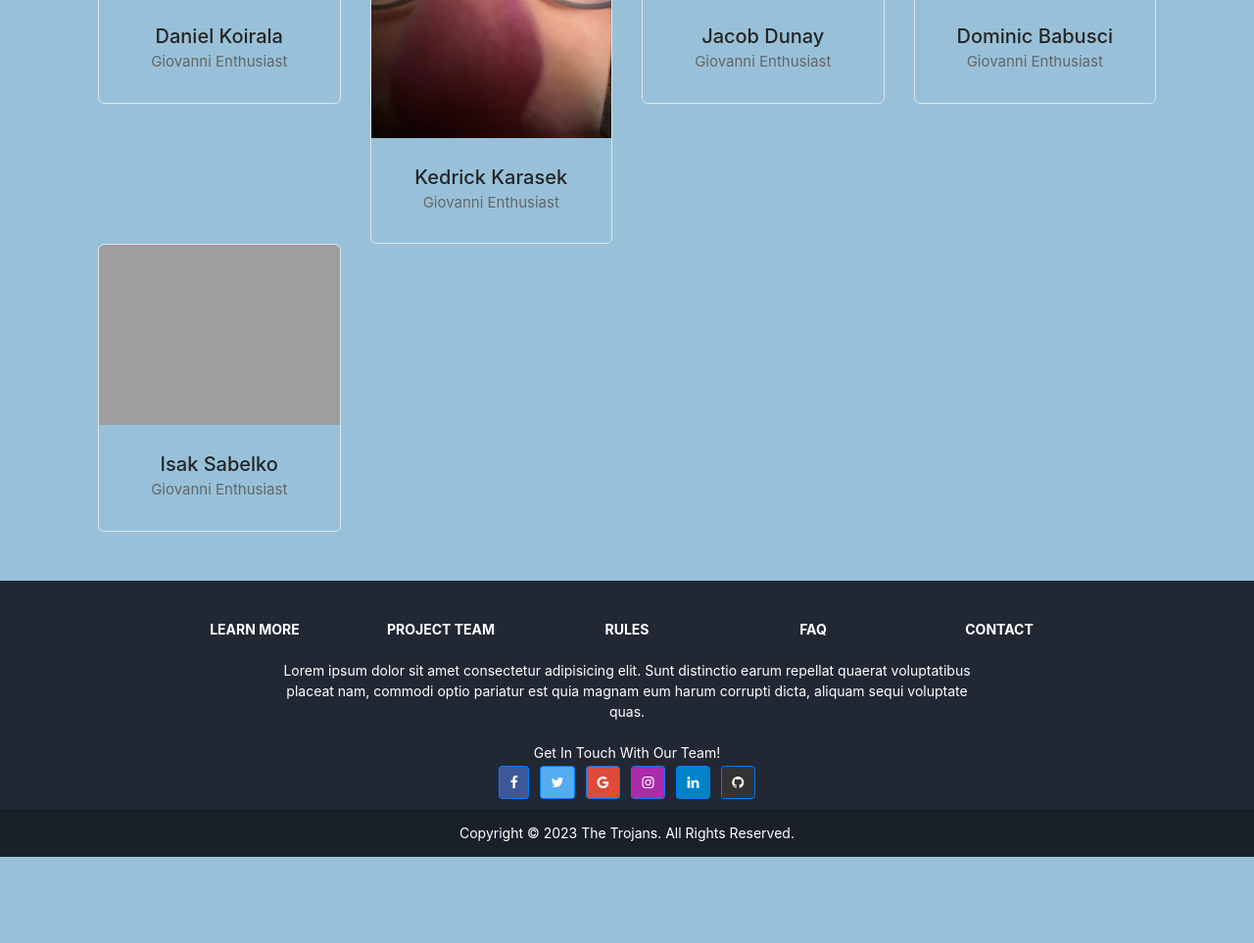
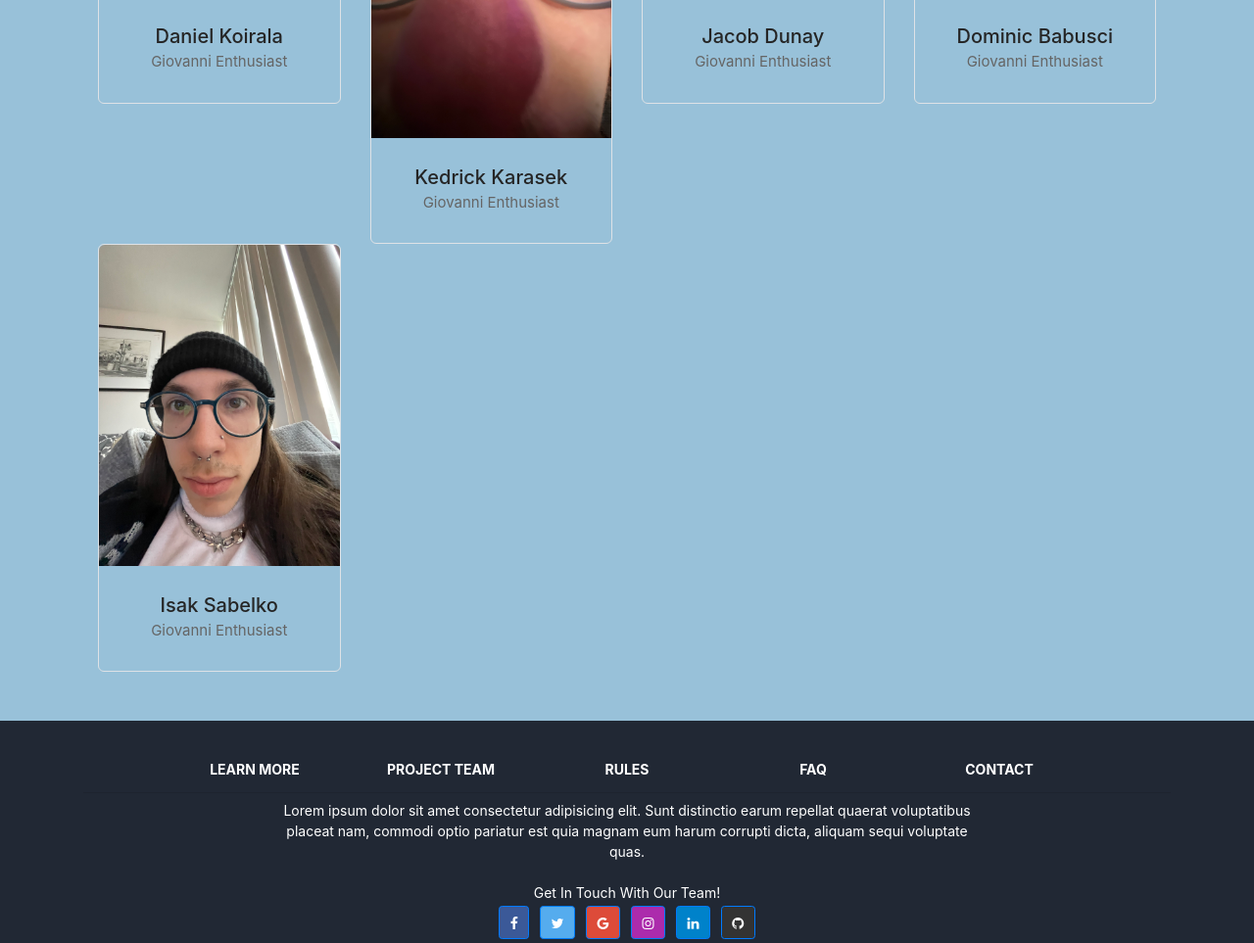
Before and after one commit to HCIGiovanniFanclub/HCIProject, a Flask app: page /team in a window 1280 px wide. Shown: the part 386-1349 px from the top of the page at 98% size. Before the commit the page ends 1261 px from the top, so only its background shows below. Run offline with Flask 3, Linux system fonts and the light colour scheme; some libraries are stand-ins or nearby versions; grey boxes are pictures that could not be loaded.

Commit message:
image of me

```diff
--- a/website/templates/team.html
+++ b/website/templates/team.html
@@ -123,7 +123,7 @@
           <div class="col-xl-3 col-lg-3 col-md-4 col-sm-12">
             <div class="speakers xs-mb30">
                 <div class="spk-img">
-                    <img class="img-fluid" src="https://bootdey.com/img/Content/avatar/avatar3.png" alt="trainer-img" />
+                    <img class="img-fluid" src="../static/isak.jpeg" alt="trainer-img" />
                     <ul>
                         <li>
                             <a href="#"><i class="fa fa-twitter"></i></a>
```
Also changed, not shown: website/static/isak.jpeg (renamed from website/static/Image.jpeg).
